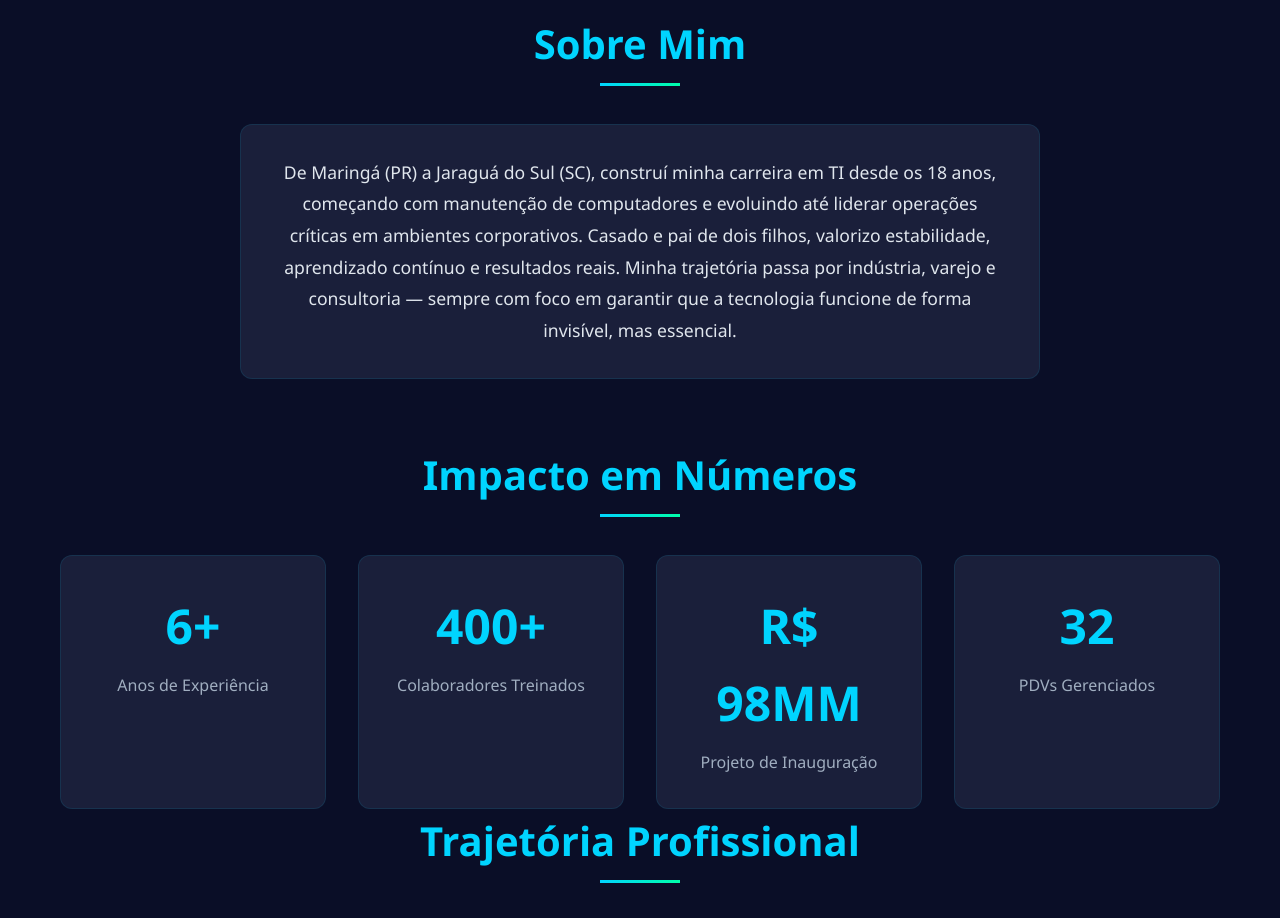
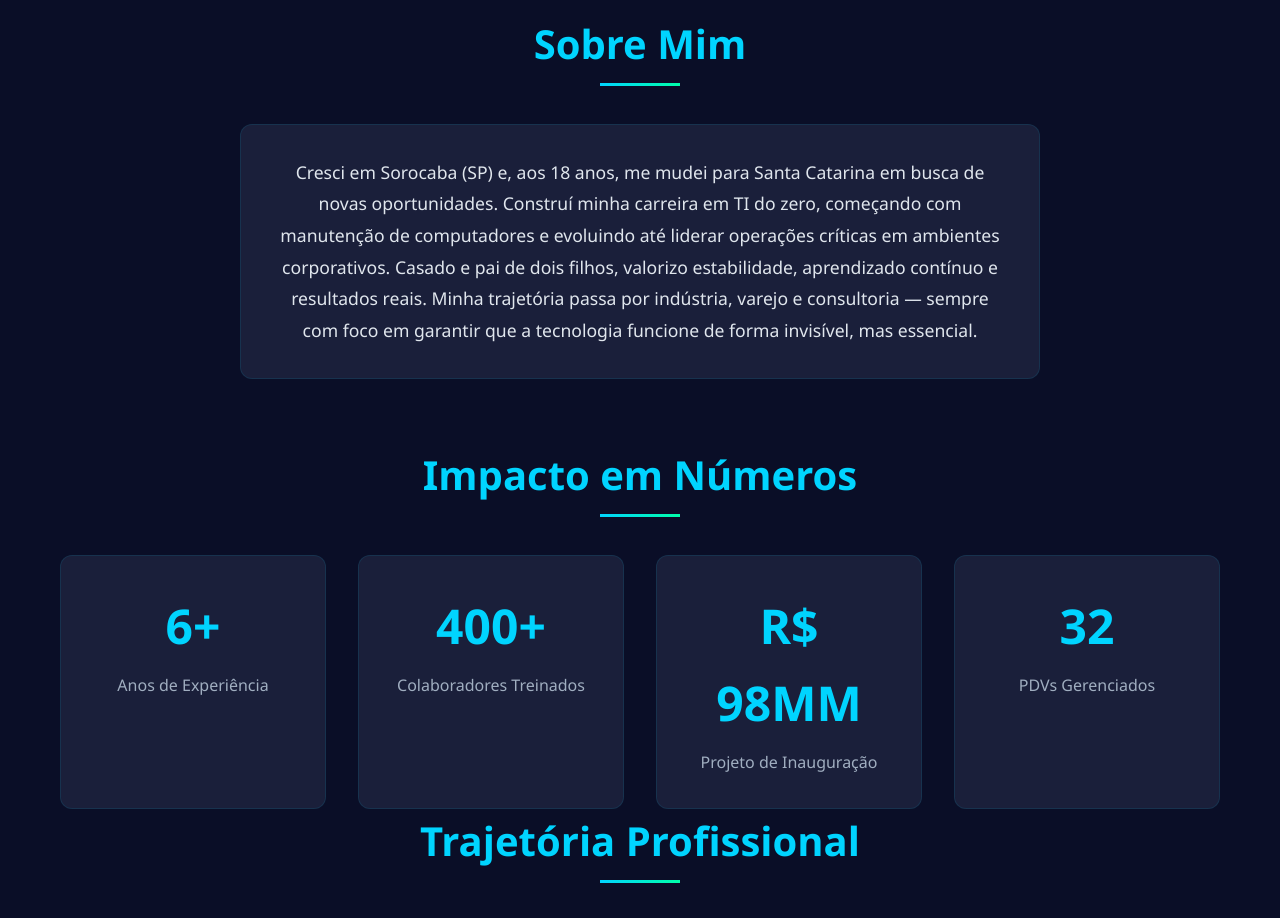
Before and after one commit to Rcoliveiranet/rcoliveiranet.github.io, a plain HTML site: page index.html in a window 1280 px wide. Shown: the part 820-1738 px from the top of the page. Drawn offline with Linux system fonts and the light colour scheme.

Commit message:
Update index.html

```diff
--- a/index.html
+++ b/index.html
@@ -661,11 +661,11 @@
         <section id="sobre" class="container">
             <h2 class="section-title">Sobre Mim</h2>
             <div class="about-intro">
-                De Maringá (PR) a Jaraguá do Sul (SC), construí minha carreira em TI desde os 18 anos,
-                começando com manutenção de computadores e evoluindo até liderar operações críticas em ambientes corporativos.
-                Casado e pai de dois filhos, valorizo estabilidade, aprendizado contínuo e resultados reais.
-                Minha trajetória passa por indústria, varejo e consultoria — sempre com foco em garantir que a tecnologia
-                funcione de forma invisível, mas essencial.
+                Cresci em Sorocaba (SP) e, aos 18 anos, me mudei para Santa Catarina em busca de novas oportunidades.
+                Construí minha carreira em TI do zero, começando com manutenção de computadores e evoluindo até liderar
+                operações críticas em ambientes corporativos. Casado e pai de dois filhos, valorizo estabilidade,
+                aprendizado contínuo e resultados reais. Minha trajetória passa por indústria, varejo e consultoria —
+                sempre com foco em garantir que a tecnologia funcione de forma invisível, mas essencial.
             </div>
 
             <h2 class="section-title">Impacto em Números</h2>
```
